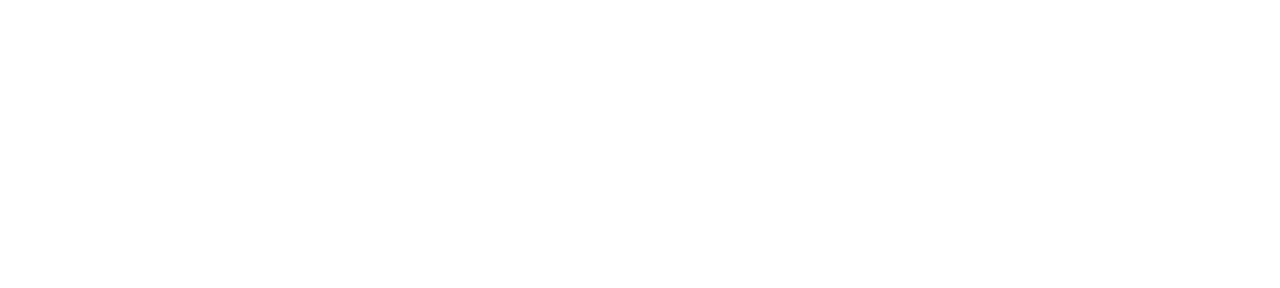
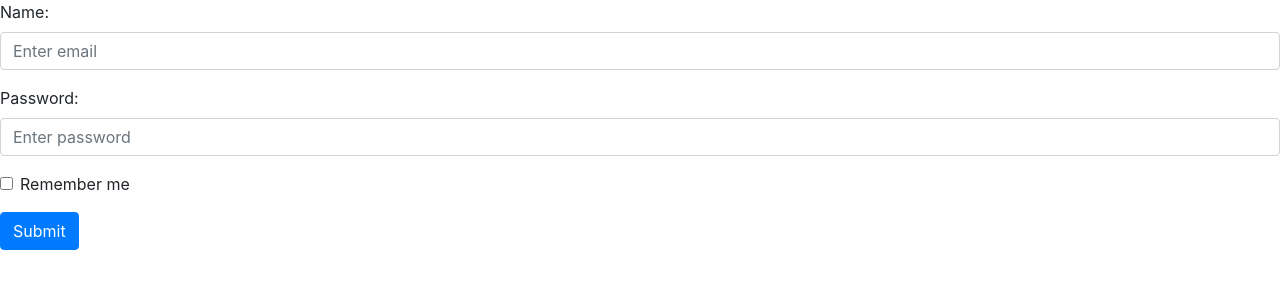
Before and after one commit to FLM080/test, a plain HTML site: page index.html in a window 1280 px wide. Drawn offline with nearby package versions, Linux system fonts and the light colour scheme.

Commit message:
Update index.html

```diff
--- a/index.html
+++ b/index.html
@@ -4,9 +4,26 @@
     <meta charset="UTF-8">
     <meta http-equiv="X-UA-Compatible" content="IE=edge">
     <meta name="viewport" content="width=device-width, initial-scale=1.0">
+
+    <link rel="stylesheet" href="https://cdn.jsdelivr.net/npm/bootstrap@4.6.2/dist/css/bootstrap.min.css">
     <title>Document</title>
 </head>
 <body>
-
+    <form action="/action_page.php">
+        <div class="form-group">
+          <label for="name">Name:</label>
+          <input type="name" class="form-control" placeholder="Enter email" id="name">
+        </div>
+        <div class="form-group">
+          <label for="pwd">Password:</label>
+          <input type="password" class="form-control" placeholder="Enter password" id="pwd">
+        </div>
+        <div class="form-group form-check">
+          <label class="form-check-label">
+            <input class="form-check-input" type="checkbox"> Remember me
+          </label>
+        </div>
+        <button type="submit" class="btn btn-primary">Submit</button>
+      </form>
 </body>
 </html>
```
